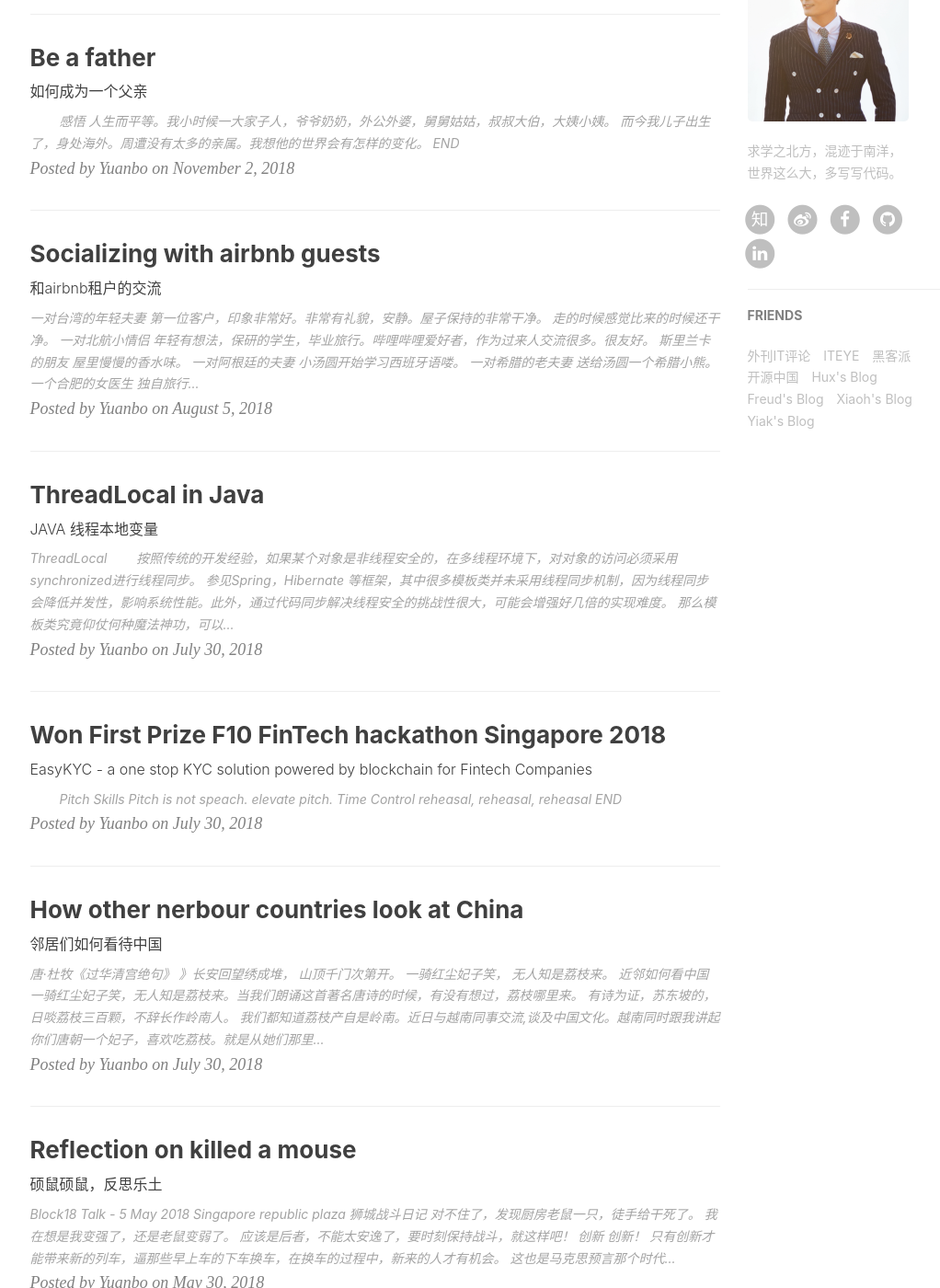
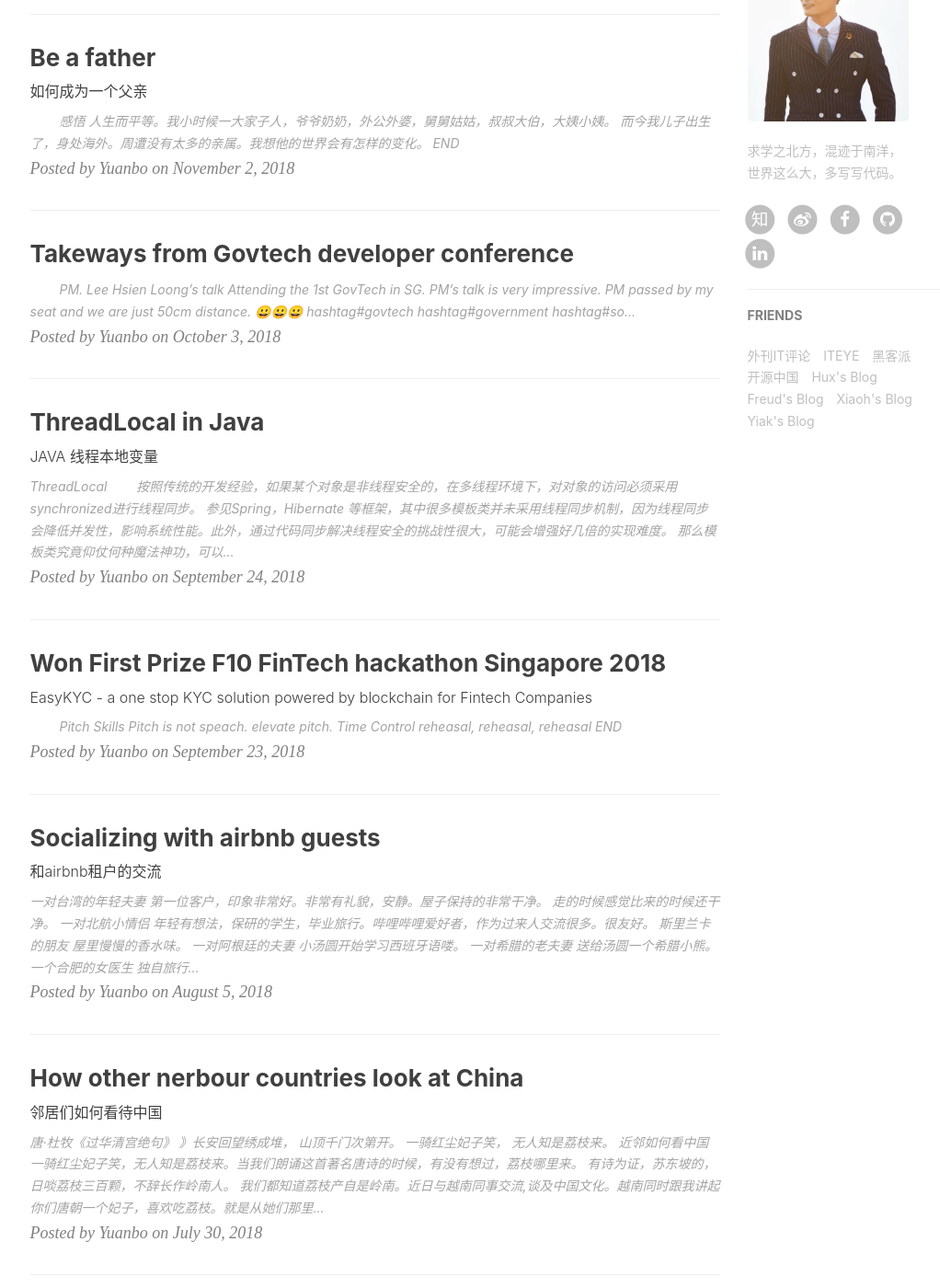
Before and after one commit to freerambo/freerambo.github.io, a Jekyll site: the page built from index.html, in a window 1280 px wide and 1400 px high, scrolled down 812 px. Shown: the whole window at 92% size, without its empty margins (135-1157 px from the left). Built offline with Jekyll 4.4.1, drawn with Linux system fonts in a browser that asks for light colours; nearby versions of some CDN libraries; the list of posts is cut into pages by our own code; comment, search, counter and statistics services are not loaded; a file with an impossible date is left out; some of the changed text lies outside the part shown.

Commit message:
update date

```diff
--- a/_posts/2018-09-23-F10-Fintech_hackathon-Singapore.markdown
+++ b/_posts/2018-09-23-F10-Fintech_hackathon-Singapore.markdown
@@ -2,7 +2,7 @@
 layout:     post
 title:      "Won First Prize F10 FinTech hackathon Singapore 2018"
 subtitle:   "EasyKYC - a one stop KYC solution powered by blockchain for Fintech Companies "
-date:       2018-07-30 16:21:00
+date:       2018-09-23 16:21:00
 author:     "Yuanbo"
 header-img: "img/home-bg-o.jpg"
 catalog:    true
--- a/_posts/2018-09-24-ThreadLocal-in-JAVA.markdown
+++ b/_posts/2018-09-24-ThreadLocal-in-JAVA.markdown
@@ -2,7 +2,7 @@
 layout:     post
 title:      "ThreadLocal in Java"
 subtitle:   "JAVA 线程本地变量"
-date:       2018-07-30 16:21:00
+date:       2018-09-24 16:21:00
 author:     "Yuanbo"
 header-img: "img/home-bg-o.jpg"
 catalog:    true
--- a/_posts/2018-10-03-GovTech-developer-conference-Singapore.markdown
+++ b/_posts/2018-10-03-GovTech-developer-conference-Singapore.markdown
@@ -2,7 +2,7 @@
 layout:     post
 title:      "Takeways from Govtech developer conference"
 subtitle:   " "
-date:       2018-10-00 16:21:00
+date:       2018-10-03 16:21:00
 author:     "Yuanbo"
 header-img: "img/home-bg-o.jpg"
 catalog:    true
```
